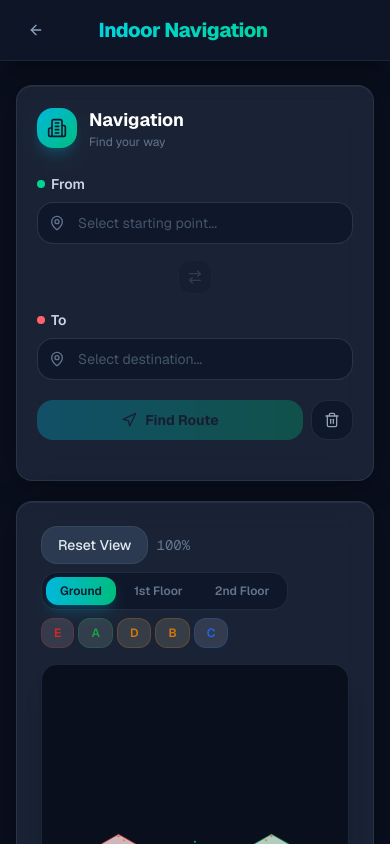
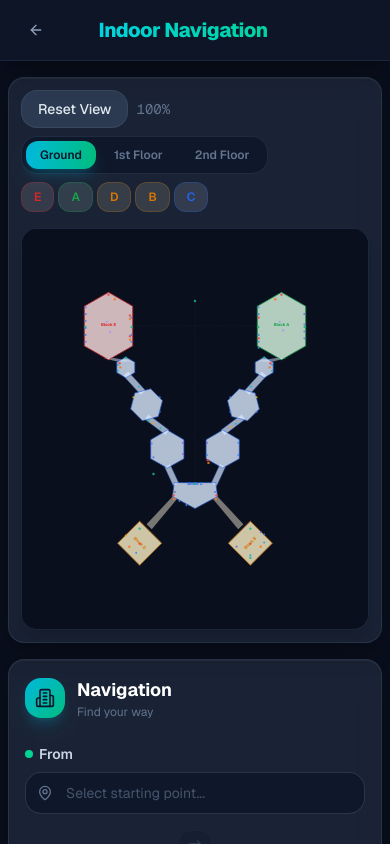
Before and after one commit to GauravHmm/PRP-Indoor-Navigation, a Next.js app: page /navigation in a window 390 px wide. Shown: the top 844 px of the page. Built offline with nearby package versions, Linux system fonts and the light colour scheme.

Commit message:
mobile responsiveness

```diff
--- a/app/navigation/page.tsx
+++ b/app/navigation/page.tsx
@@ -50,8 +50,8 @@ export default function NavigationApp() {
       </header>
 
       {/* ── Main Content ───────────────────────── */}
-      <div className="max-w-7xl mx-auto px-4 py-6 sm:px-6 lg:px-8">
-        <div className="grid grid-cols-1 lg:grid-cols-12 gap-5">
+      <div className="max-w-7xl mx-auto px-2 py-4 sm:px-6 sm:py-6 lg:px-8">
+        <div className="flex flex-col-reverse lg:grid lg:grid-cols-12 gap-4 lg:gap-5">
           {/* Search Panel — Left Sidebar */}
           <div className="lg:col-span-3">
             <div className="sticky top-20">
--- a/components/building-map.tsx
+++ b/components/building-map.tsx
@@ -115,7 +115,7 @@ export function BuildingMap({ startFloor = 1, highlightedPath, selectedStart, se
 
   // ── Render ─────────────────────────────────────
   return (
-    <div className="w-full space-y-4 p-6 glass-panel">
+    <div className="w-full space-y-4 p-3 sm:p-6 glass-panel">
       <MapControls
         zoom={cam.zoom}
         floor={floor}
@@ -132,8 +132,7 @@ export function BuildingMap({ startFloor = 1, highlightedPath, selectedStart, se
       {/* ── SVG Map ────────────────────────────── */}
       <div className="rounded-2xl border border-slate-700/50 bg-[#0a0f1e] overflow-hidden select-none shadow-xl">
         <svg ref={svgRef} viewBox={vb}
-          className={`w-full h-auto ${drag ? "cursor-grabbing" : "cursor-grab"}`}
-          style={{ minHeight: "580px" }}
+          className={`w-full h-auto min-h-[400px] lg:min-h-[580px] ${drag ? "cursor-grabbing" : "cursor-grab"}`}
           onWheel={onWheel} onMouseDown={onDown} onMouseMove={onMove} onMouseUp={onUp} onMouseLeave={onUp}>
 
           {/* SVG Defs: glow filters */}
--- a/components/map/map-controls.tsx
+++ b/components/map/map-controls.tsx
@@ -21,7 +21,7 @@ export function MapControls({ zoom, floor, routeFloors, onReset, onFloorChange,
   return (
     <div className="flex gap-2 justify-between items-center flex-wrap">
       <div className="flex gap-2 items-center">
-        <button onClick={onReset} className="px-4 py-2 bg-slate-700/80 text-slate-200 hover:bg-slate-600 rounded-xl text-sm font-medium transition-all duration-200 border border-slate-600/50">
+        <button onClick={onReset} aria-label="Reset map view" className="px-4 py-2 bg-slate-700/80 text-slate-200 hover:bg-slate-600 rounded-xl text-sm font-medium transition-all duration-200 border border-slate-600/50">
           Reset View
         </button>
         <span className="text-slate-500 text-sm font-mono">{Math.round(zoom * 100)}%</span>
@@ -35,6 +35,7 @@ export function MapControls({ zoom, floor, routeFloors, onReset, onFloorChange,
           const isOnRoute = routeFloors.includes(fNum)
           return (
             <button key={f} onClick={() => onFloorChange(fNum)}
+              aria-label={`Switch to ${label}`}
               className={`px-3.5 py-1.5 text-xs rounded-lg font-semibold transition-all duration-200 ${
                 isActive
                   ? "bg-gradient-to-r from-cyan-500 to-emerald-500 text-slate-900 shadow-lg shadow-cyan-500/20"
@@ -53,6 +54,7 @@ export function MapControls({ zoom, floor, routeFloors, onReset, onFloorChange,
       <div className="flex gap-1 flex-wrap">
         {ZOOM_TARGETS.map(b => (
           <button key={b.id} onClick={() => onZoomTo(b.cx, b.cy)}
+            aria-label={`Zoom to Block ${b.id}`}
             className="px-3 py-1.5 text-xs rounded-lg font-semibold transition-all duration-200 hover:scale-105 border"
             style={{ backgroundColor: b.fill + "20", color: b.stroke, borderColor: b.stroke + "40" }}>
             {b.id}
--- a/components/navigation-panel.tsx
+++ b/components/navigation-panel.tsx
@@ -157,7 +157,7 @@ export function NavigationPanel({
   const getFloorLabel = (f: number) => FLOOR_LABELS[f] || `Floor ${f}`
 
   return (
-    <div className="w-full p-5">
+    <div className="w-full p-4 lg:p-5">
       {/* ── Header ────────────────────────────── */}
       <div className="flex items-center gap-3 mb-6">
         <div className="w-10 h-10 rounded-xl bg-gradient-to-br from-cyan-500 to-emerald-500 flex items-center justify-center shadow-lg shadow-cyan-500/20">
@@ -180,6 +180,7 @@ export function NavigationPanel({
             <MapPin className="absolute left-3 w-4 h-4 text-slate-500 pointer-events-none" />
             <input
               type="text"
+              aria-label="Starting location"
               placeholder="Select starting point..."
               value={startQuery}
               onChange={(e) => {
@@ -197,6 +198,7 @@ export function NavigationPanel({
                 <button
                   key={room.id}
                   onClick={() => handleStartSelect(room)}
+                  aria-label={`Select ${room.name} in Block ${room.block} on ${getFloorLabel(room.floor)}`}
                   className="w-full text-left px-4 py-2.5 hover:bg-slate-700/60 transition-colors duration-150 border-b border-slate-700/30 last:border-b-0"
                 >
                   <div className="font-medium text-slate-100 text-sm">{room.name}</div>
@@ -228,6 +230,7 @@ export function NavigationPanel({
                 <button
                   key={cat}
                   onClick={() => handleFindNearest(cat)}
+                  aria-label={`Find nearest ${meta?.label ?? cat}`}
                   className="flex flex-col items-center gap-0.5 px-2 py-2 rounded-lg bg-[#0f172a] border border-slate-700/50 hover:bg-cyan-900/20 hover:border-cyan-500/30 transition-all duration-200 text-center group"
                 >
                   <span className="text-base group-hover:scale-110 transition-transform duration-200">{meta?.icon}</span>
@@ -249,6 +252,7 @@ export function NavigationPanel({
         <button
           onClick={handleSwap}
           disabled={!selectedStart || !selectedEnd}
+          aria-label="Swap starting location and destination"
           className="p-2 rounded-lg bg-[#0f172a] text-slate-500 hover:bg-cyan-900/20 hover:text-cyan-400 disabled:opacity-30 disabled:cursor-not-allowed transition-all duration-200 border border-slate-700/50"
           title="Swap locations"
         >
@@ -267,6 +271,7 @@ export function NavigationPanel({
             <MapPin className="absolute left-3 w-4 h-4 text-slate-500 pointer-events-none" />
             <input
               type="text"
+              aria-label="Destination"
               placeholder="Select destination..."
               value={endQuery}
               onChange={(e) => {
@@ -295,6 +300,7 @@ export function NavigationPanel({
                       <button
                         key={room.id}
                         onClick={() => handleEndSelect(room)}
+                        aria-label={`Select ${room.name} in Block ${room.block} on ${getFloorLabel(room.floor)}`}
                         className="w-full text-left px-4 py-2.5 hover:bg-slate-700/60 transition-colors duration-150 border-b border-slate-700/20 last:border-b-0"
                       >
                         <div className="font-medium text-slate-100 text-sm">{room.name}</div>
@@ -323,6 +329,7 @@ export function NavigationPanel({
         <button
           onClick={handleFindRoute}
           disabled={!selectedStart || !selectedEnd}
+          aria-label="Find Route"
           className="flex-1 py-2.5 px-4 glow-button bg-gradient-to-r from-cyan-500 to-emerald-500 text-slate-900 rounded-xl font-bold text-sm disabled:opacity-30 disabled:cursor-not-allowed disabled:shadow-none flex items-center justify-center gap-2"
         >
           <Navigation className="w-4 h-4" />
@@ -330,6 +337,7 @@ export function NavigationPanel({
         </button>
         <button
           onClick={handleClear}
+          aria-label="Clear all selections"
           className="px-3 py-2.5 bg-[#0f172a] text-slate-400 rounded-xl hover:bg-slate-700 hover:text-slate-200 transition-all duration-200 border border-slate-700/50"
           title="Clear selections"
         >
```
